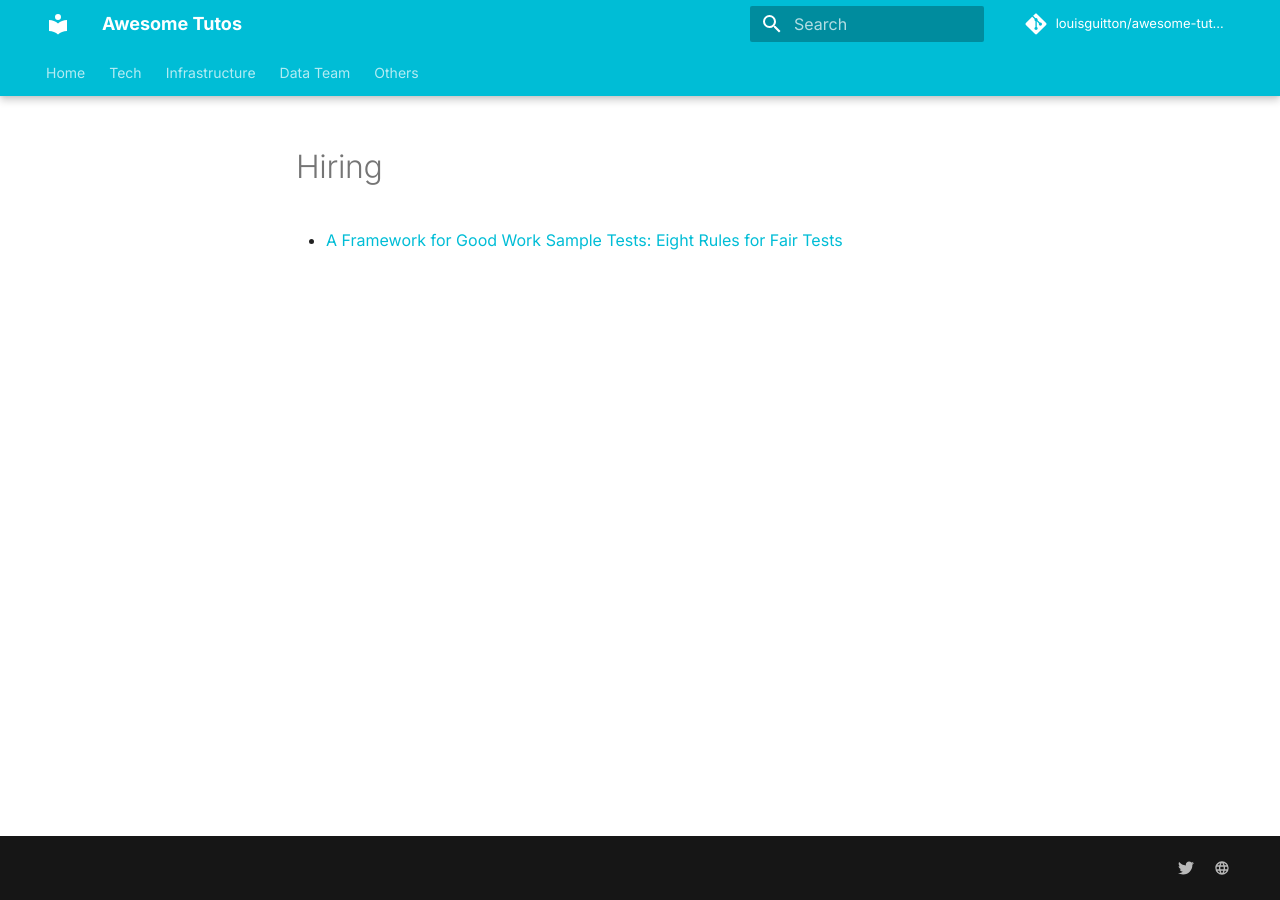
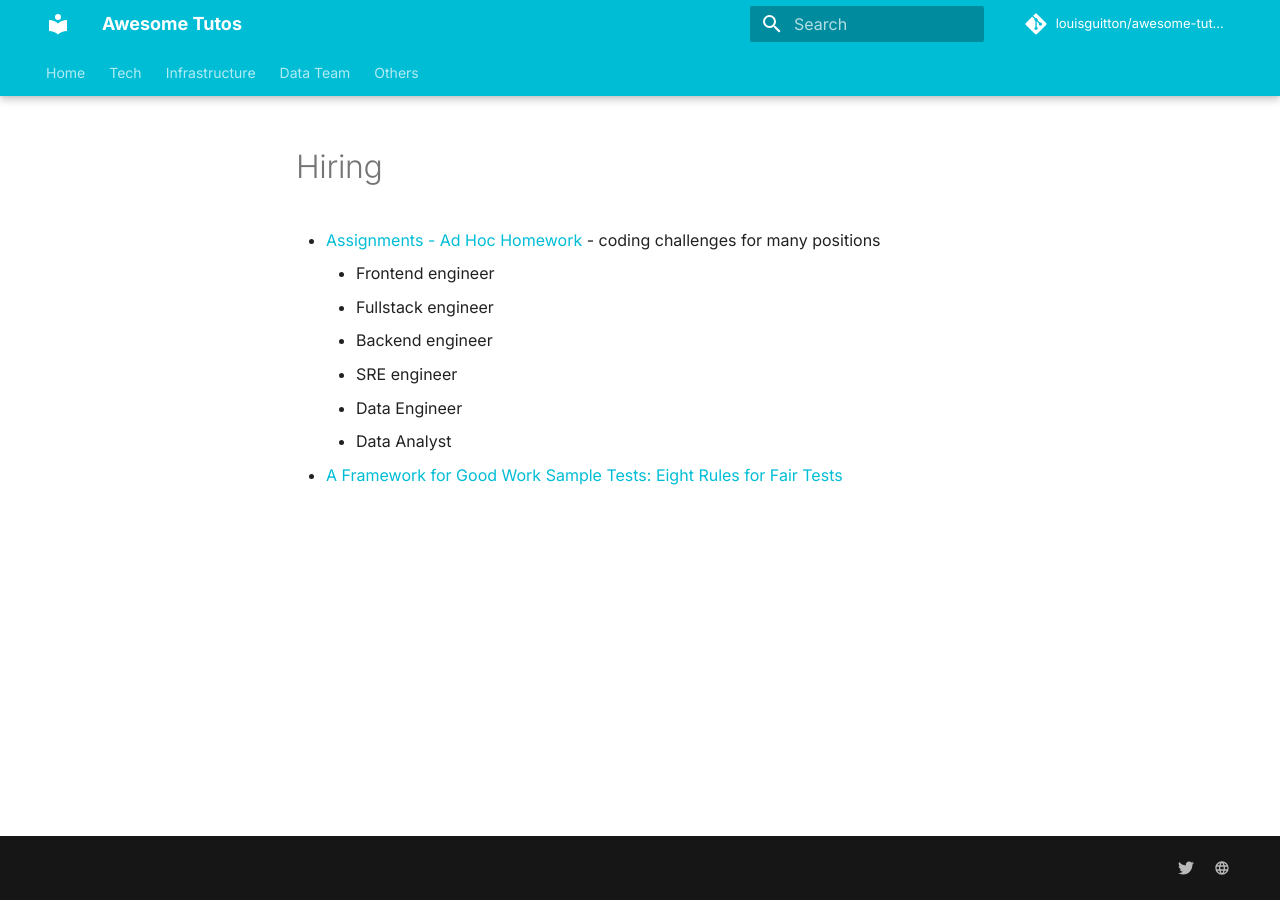
Before and after one commit to louisguitton/awesome-tutos, an MkDocs documentation site: the page built from docs/guides/team/hiring.md, in a window 1280 px wide. Built offline with MkDocs 1.6.1 and Material for MkDocs 9.7.7, drawn with Linux system fonts in a browser that asks for light colours; comment, search, counter and statistics services are not loaded.

Commit message:
add coding challenge reference

```diff
--- a/docs/guides/team/hiring.md
+++ b/docs/guides/team/hiring.md
@@ -1,2 +1,9 @@
 
+- [Assignments - Ad Hoc Homework](https://homework.adhoc.team/assignments/) - coding challenges for many positions
+    - Frontend engineer
+    - Fullstack engineer
+    - Backend engineer
+    - SRE engineer
+    - Data Engineer
+    - Data Analyst
 - [A Framework for Good Work Sample Tests: Eight Rules for Fair Tests](https://jacobian.org/2021/nov/17/wst-framework/)
```
